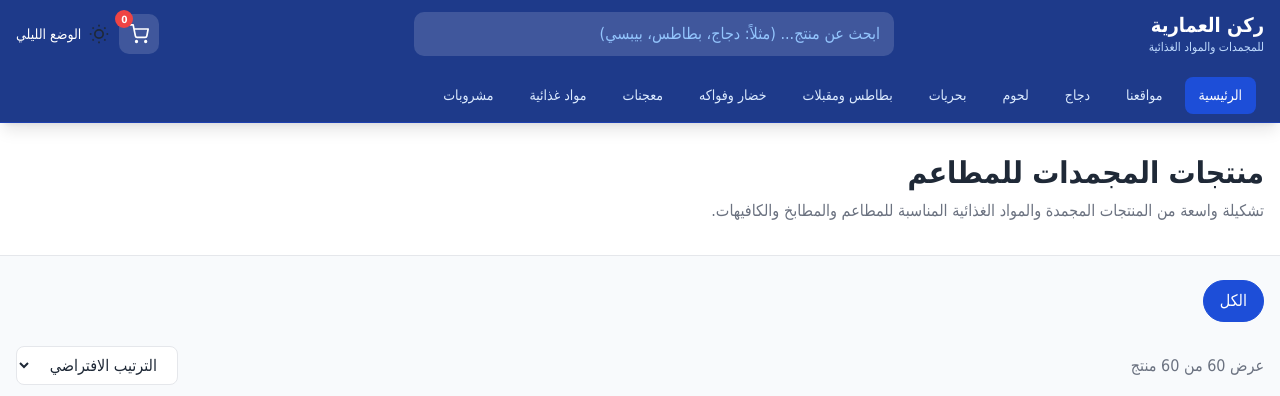
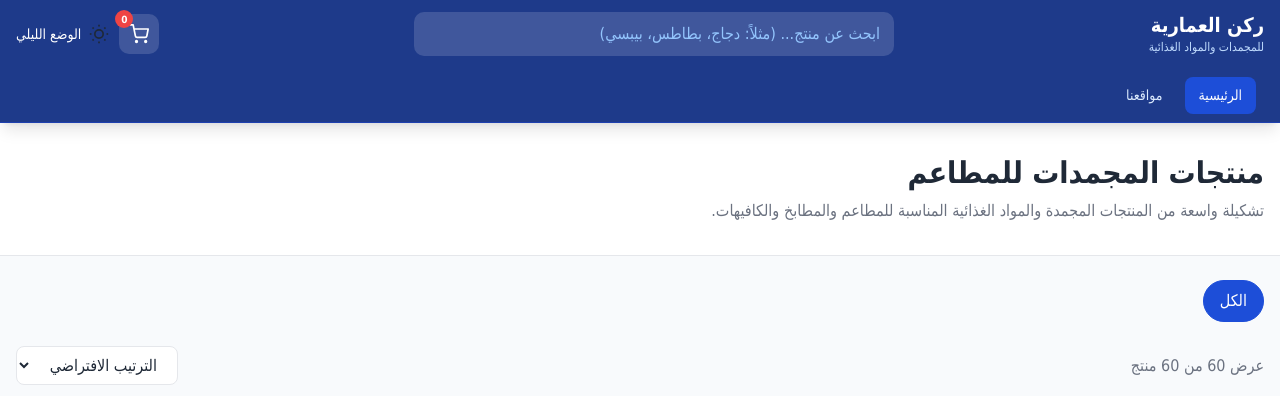
Before and after one commit to Thamer2040/rokn-alomariyah, a plain HTML site: page index.html in a window 1280 px wide. Shown: the top 396 px of the page. Drawn offline with Linux system fonts and the light colour scheme.

Commit message:
إزالة فئات المنتجات من الهيدر،ابقاء الرئيسية + مواقعنا

```diff
--- a/index.html
+++ b/index.html
@@ -101,14 +101,6 @@
             <div class="flex flex-wrap gap-2 py-2 px-2 overflow-x-auto scrollbar-hide">
                 <a href="#" class="nav-link" data-category="الكل">الرئيسية</a>
                 <a href="#locations" class="nav-link">مواقعنا</a>
-                <a href="#" class="nav-link" data-category="دجاج">دجاج</a>
-                <a href="#" class="nav-link" data-category="لحوم">لحوم</a>
-                <a href="#" class="nav-link" data-category="بحريات">بحريات</a>
-                <a href="#" class="nav-link" data-category="بطاطس ومقبلات">بطاطس ومقبلات</a>
-                <a href="#" class="nav-link" data-category="خضار وفواكه">خضار وفواكه</a>
-                <a href="#" class="nav-link" data-category="معجنات">معجنات</a>
-                <a href="#" class="nav-link" data-category="مواد غذائية">مواد غذائية</a>
-                <a href="#" class="nav-link" data-category="مشروبات">مشروبات</a>
             </div>
         </nav>
     </div>
```
